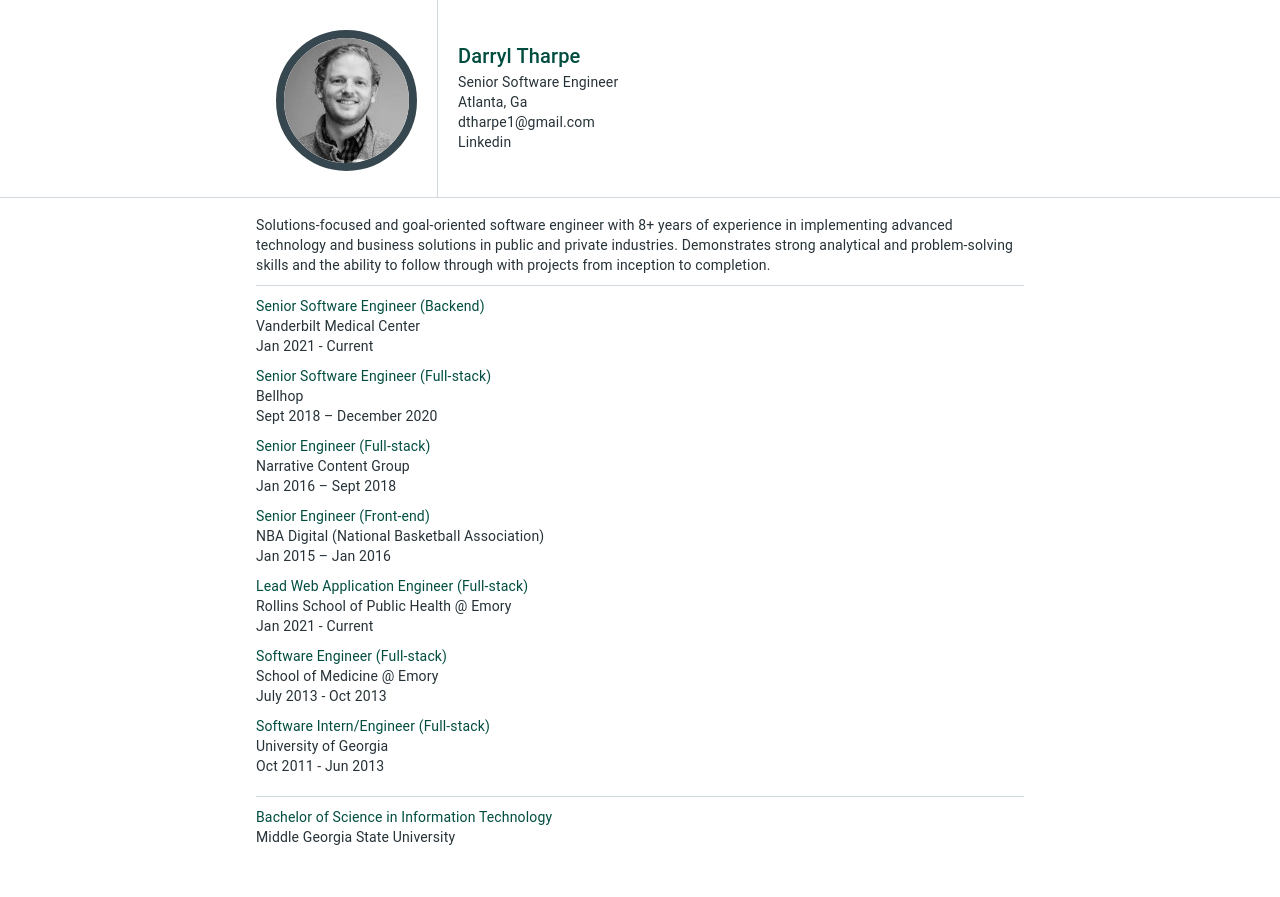
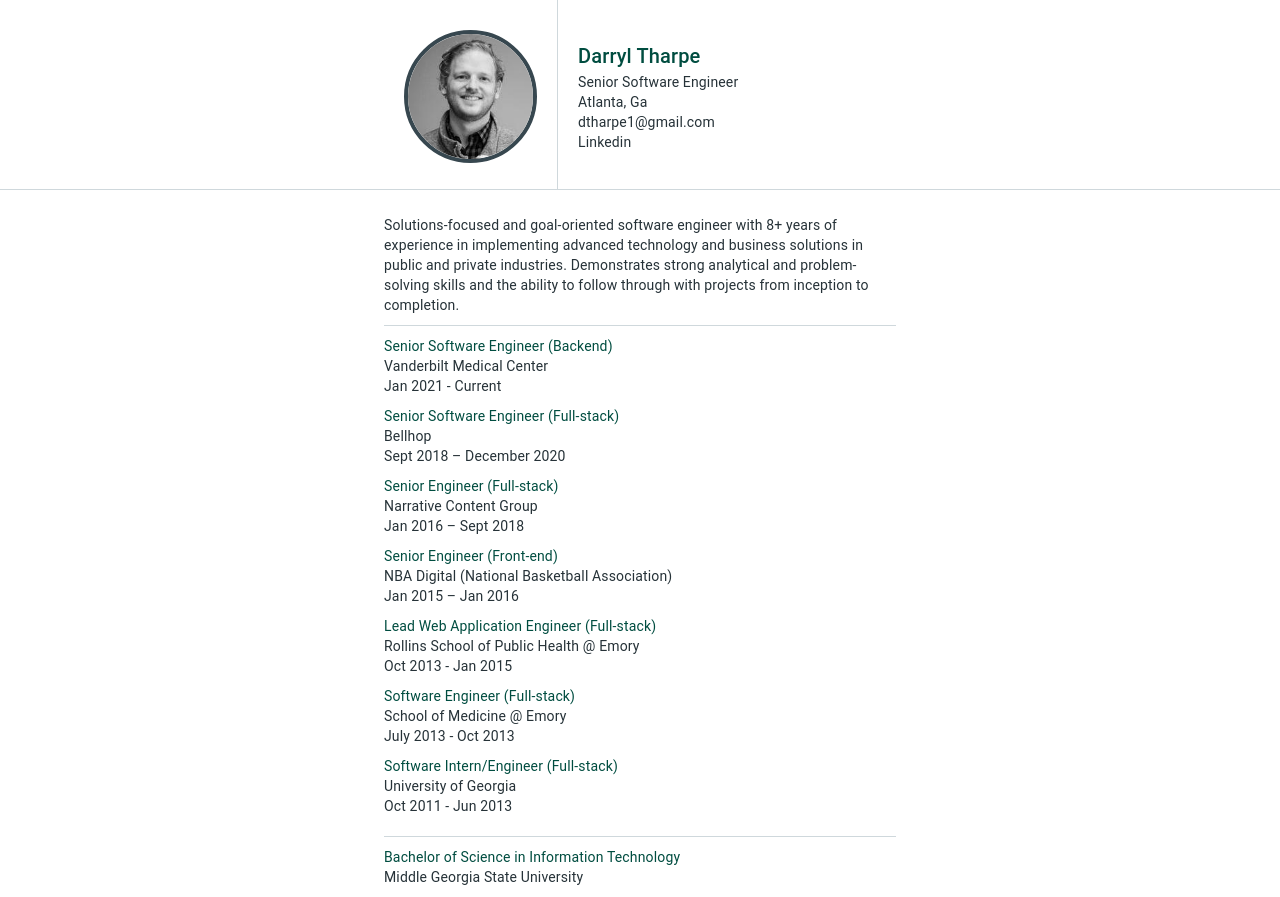
Before and after one commit to dtharpeuno/dtharpeuno.github.io, a React (Create React App) app in the folder my-app/: page / in a window 1280 px wide. Before the commit the page ends 857 px from the top, so only its background shows below. Built offline with nearby package versions, Linux system fonts and the light colour scheme.

Commit message:
small edits

```diff
--- a/my-app/public/index.html
+++ b/my-app/public/index.html
@@ -24,7 +24,7 @@
       work correctly both with client-side routing and a non-root public URL.
       Learn how to configure a non-root public URL by running `npm run build`.
     -->
-    <title>Darryl Tharpe</title>
+    <title>Darryl Tharpe - Senior Software Engineer</title>
   </head>
   <body>
     <noscript>You need to enable JavaScript to run this app.</noscript>
--- a/my-app/src/App.css
+++ b/my-app/src/App.css
@@ -20,7 +20,7 @@
 }
 
 .inside-header {
-  width: 60%;
+  width: 40%;
   display: flex;
   margin-left: auto;
   margin-right: auto;
@@ -29,7 +29,7 @@
 .inside-header img{
   width: 125px;
   border-radius: 50%;
-  border: 8px solid #37474f;
+  border: 4px solid #37474f;
 }
 
 .header-image {
@@ -54,7 +54,7 @@
 }
 
 .breakdown{
-    width: 60%;
+    width: 40%;
     margin-bottom: 10px;
     margin-left: auto;
     margin-right: auto;
@@ -75,7 +75,7 @@
 
 /* responsive */
 @media only screen
-and (max-width : 720px) {
+and (max-width : 920px) {
 
   .inside-header {
     width: 90%;
@@ -97,7 +97,6 @@ and (max-width : 720px) {
   .inside-header img{
     width: 100px;
     border-radius: 50%;
-    border: 4px solid #37474f;
   }
 
   .summary {
--- a/my-app/src/components/resume/Summary.js
+++ b/my-app/src/components/resume/Summary.js
@@ -37,7 +37,7 @@ const experienceList = [
   {
     'title': 'Lead Web Application Engineer (Full-stack)',
     'place': 'Rollins School of Public Health @ Emory',
-    'time': 'Jan 2021 - Current'
+    'time': 'Oct 2013 - Jan 2015'
   },
   {
     'title': 'Software Engineer (Full-stack)',
--- a/my-app/src/index.js
+++ b/my-app/src/index.js
@@ -1,5 +1,5 @@
 import React from 'react';
-import { Route, Switch, Link, HashRouter, BrowserRouter } from "react-router-dom";
+import { BrowserRouter } from "react-router-dom";
 import ReactDOM from 'react-dom/client';
 import './index.css';
 import App from './App';
```
